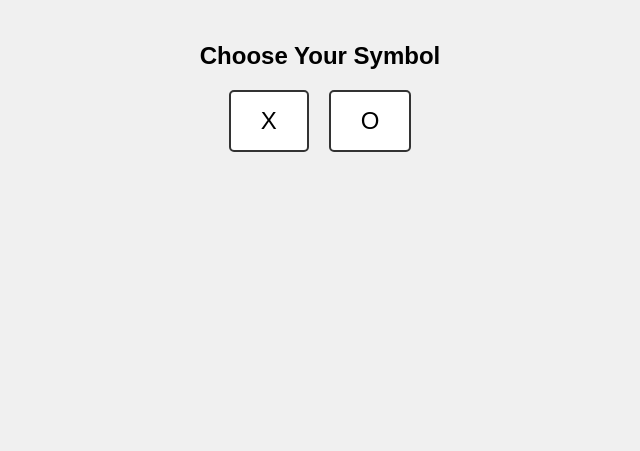
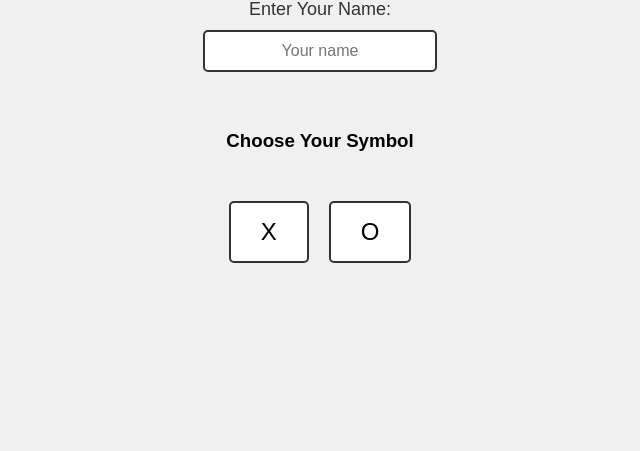
Before and after one commit to KenjaminButton/tic-tac-tac, a plain HTML site: page index.html in a window 1280 px wide. Shown: the part 349-800 px from the top of the page, without its empty margins (320-960 px from the left). Drawn offline with Linux system fonts and the light colour scheme.

Commit message:
feat: Add player name input and improve game status display
- Add player name input field with validation
- Display player name in game status messages
- Move status message above game board
- Improve status message styling
- Update game logic to handle player names

```diff
--- a/index.html
+++ b/index.html
@@ -12,15 +12,23 @@
 
         <!-- Player Selection Screen -->
         <div id="playerSelection" class="player-selection">
-            <h2>Choose Your Symbol</h2>
-            <div class="symbol-buttons">
-                <button id="chooseX">X</button>
-                <button id="chooseO">O</button>
+            <h2>Player Setup</h2>
+            <div class="player-form">
+                <div class="name-input">
+                    <label for="playerName">Enter Your Name:</label>
+                    <input type="text" id="playerName" placeholder="Your name" required>
+                </div>
+                <h3>Choose Your Symbol</h3>
+                <div class="symbol-buttons">
+                    <button id="chooseX">X</button>
+                    <button id="chooseO">O</button>
+                </div>
             </div>
         </div>
 
         <!-- Game board container (initially hidden) -->
         <div id="gameContainer" style="display: none;">
+            <div id="status" class="status"></div>
             <div id="board" class="board">
                 <div class="cell" data-index="0"></div>
                 <div class="cell" data-index="1"></div>
@@ -32,7 +40,6 @@
                 <div class="cell" data-index="7"></div>
                 <div class="cell" data-index="8"></div>
             </div>
-            <div id="status" class="status"></div>
             <button id="resetBtn">Reset Game</button>
         </div>
     </div>
--- a/script.js
+++ b/script.js
@@ -2,12 +2,14 @@
 let currentPlayer = 'X';  // Track current player (X or O)
 let gameBoard = ['', '', '', '', '', '', '', '', '']; // Represent the game board state
 let gameActive = true;  // Track if game is still active
+let playerName = ''; // Store player's name
 
 // Player Selection Logic
 const playerSelection = document.getElementById('playerSelection');
 const gameContainer = document.getElementById('gameContainer');
 const chooseXButton = document.getElementById('chooseX');
 const chooseOButton = document.getElementById('chooseO');
+const playerNameInput = document.getElementById('playerName');
 
 // Get DOM elements
 const board = document.getElementById('board');
@@ -16,7 +18,8 @@ const resetButton = document.getElementById('resetBtn');
 
 // Update the status message to show current player
 function updateStatus() {
-    status.textContent = `Player ${currentPlayer}'s turn`;
+    const currentPlayerName = currentPlayer === playerName.symbol ? playerName.name : 'Player 2';
+    status.textContent = `${currentPlayerName}'s turn (${currentPlayer})`;
 }
 
 // Initialize the game
@@ -37,7 +40,8 @@ function handleMove(clickedCell, clickedCellIndex) {
 
     // Check if current player has won
     if (checkWin()) {
-        status.textContent = `Player ${currentPlayer} wins!`;
+        const winner = currentPlayer === playerName.symbol ? playerName.name : 'Player 2';
+        status.textContent = `${winner} wins!`;
         gameActive = false;
         return;
     }
@@ -97,7 +101,20 @@ function resetGame() {
 
 // Handle player symbol selection
 function handleSymbolSelection(symbol) {
-    // Set the initial player based on selection
+    // Validate name input
+    const name = playerNameInput.value.trim();
+    if (!name) {
+        alert('Please enter your name first!');
+        return;
+    }
+
+    // Store player info
+    playerName = {
+        name: name,
+        symbol: symbol
+    };
+
+    // Set the initial player
     currentPlayer = symbol;
 
     // Hide selection screen and show game board
--- a/style.css
+++ b/style.css
@@ -27,6 +27,14 @@ h1 {
     width: 100%;
 }
 
+/* Status message styles */
+.status {
+    margin: 20px 0;
+    font-size: 24px;
+    color: #333;
+    font-weight: 500;
+}
+
 /* Game board styles */
 .board {
     display: grid;
@@ -50,23 +58,50 @@ h1 {
     cursor: pointer;
 }
 
-/* Status message styles */
-.status {
-    margin: 20px 0;
-    font-size: 24px;
-}
-
 /* Player Selection Screen */
 .player-selection {
     text-align: center;
     margin-bottom: 30px;
 }
 
+.player-form {
+    display: flex;
+    flex-direction: column;
+    align-items: center;
+    gap: 20px;
+}
+
+.name-input {
+    margin: 20px 0;
+}
+
+.name-input label {
+    display: block;
+    margin-bottom: 10px;
+    font-size: 18px;
+    color: #333;
+}
+
+.name-input input {
+    padding: 10px 15px;
+    font-size: 16px;
+    border: 2px solid #333;
+    border-radius: 5px;
+    width: 200px;
+    text-align: center;
+}
+
+.name-input input:focus {
+    outline: none;
+    border-color: #666;
+    box-shadow: 0 0 5px rgba(0,0,0,0.2);
+}
+
 .symbol-buttons {
     display: flex;
     gap: 20px;
     justify-content: center;
-    margin-top: 20px;
+    margin-top: 10px;
 }
 
 .symbol-buttons button {
```
